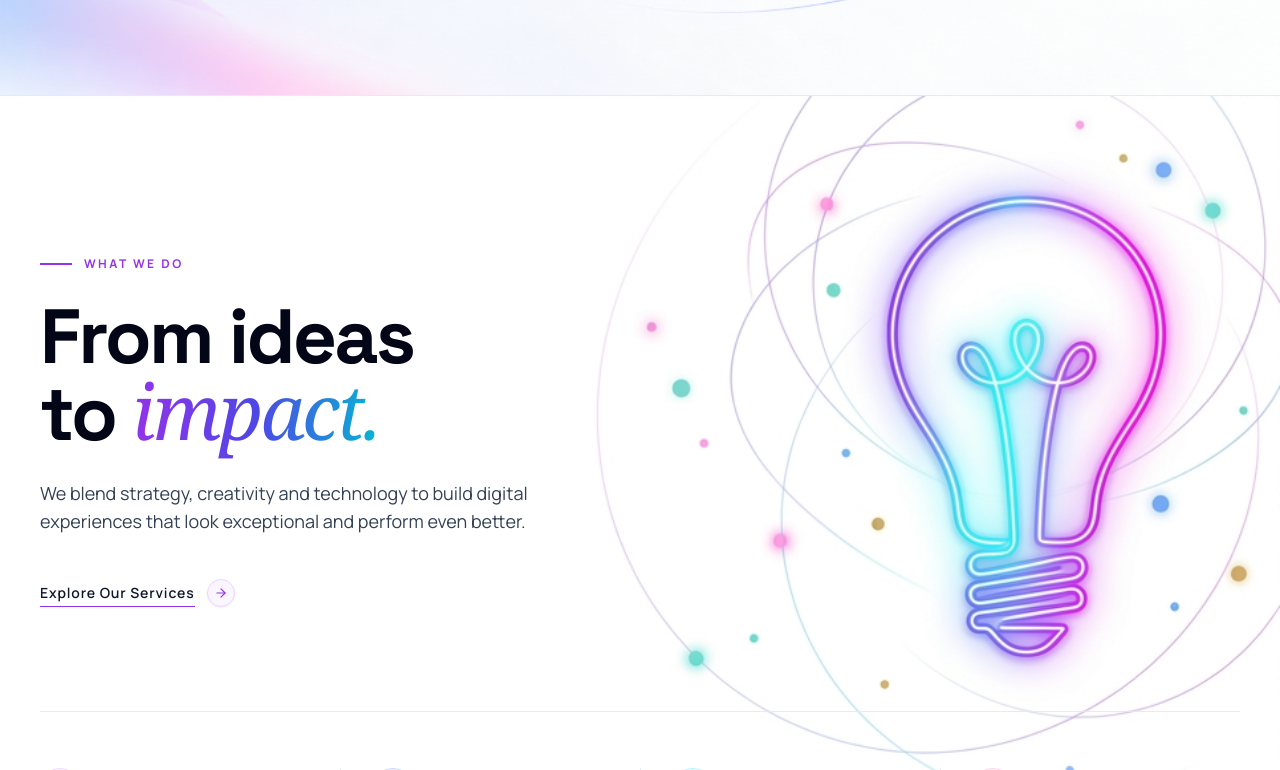
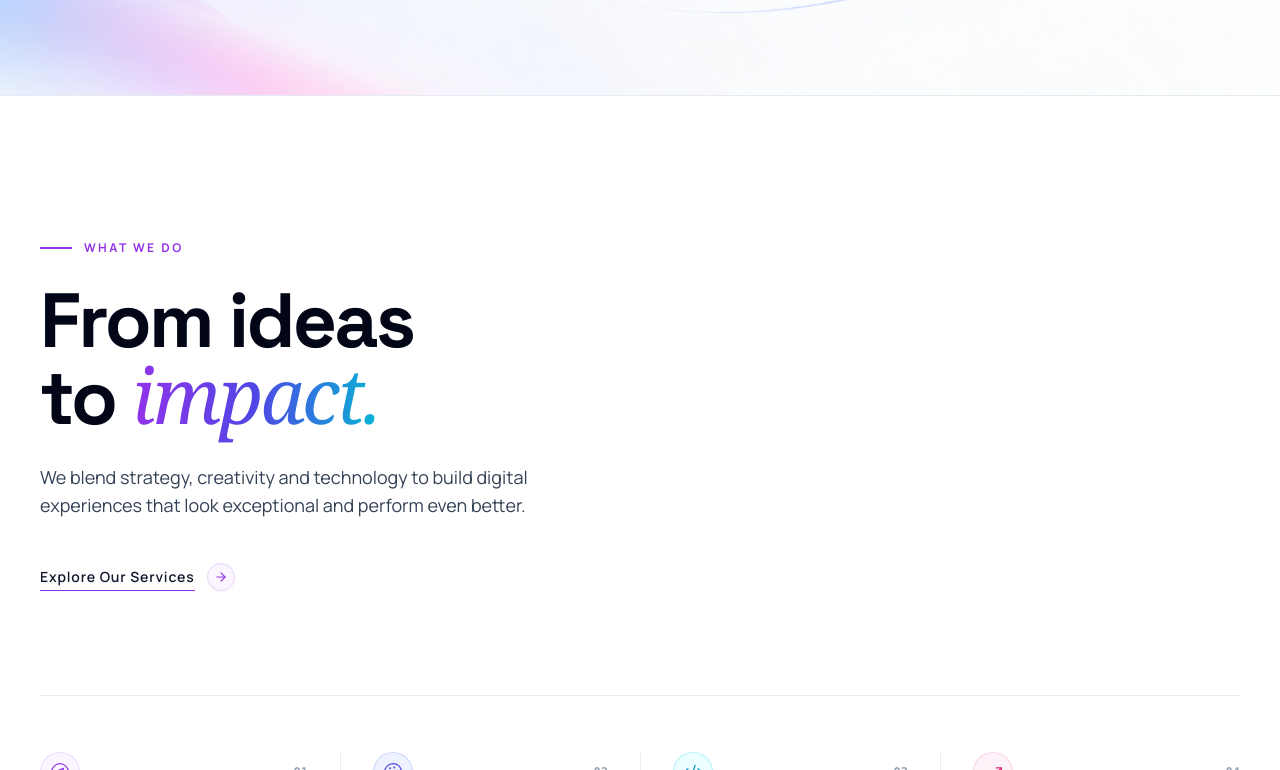
Before and after one commit to FaizaSami0007/KreaitX_By_Faiza, a Next.js app: page / in a window 1280 px wide. Shown: the part 1530-2300 px from the top of the page. Built offline with nearby package versions, Linux system fonts and the light colour scheme.

Commit message:
feat: make IdeasToImpact section background plain solid white

```diff
--- a/components/sections/IdeasToImpactSection.tsx
+++ b/components/sections/IdeasToImpactSection.tsx
@@ -46,21 +46,8 @@ export const IdeasToImpactSection: React.FC = () => {
   return (
     <section
       aria-labelledby="ideas-to-impact-heading"
-      className="relative bg-white text-slate-900 py-20 sm:py-28 lg:py-36 border-b border-slate-200/80 overflow-hidden min-h-[820px] lg:min-h-[880px] flex items-center"
+      className="relative bg-white text-slate-900 py-20 sm:py-28 lg:py-32 border-b border-slate-200/80 overflow-hidden flex items-center"
     >
-      {/* Ultra-Minimal Glowing Line-Art Idea Bulb Artwork */}
-      <div className="absolute inset-0 z-0 pointer-events-none select-none overflow-hidden">
-        <Image
-          src="/images/ideas-to-impact-minimal-bg.jpg"
-          alt="KreaitX Ideas to Impact Minimal Artwork"
-          fill
-          priority
-          sizes="100vw"
-          className="object-cover object-center lg:object-right select-none"
-          quality={95}
-        />
-      </div>
-
       <Container size="default" className="relative z-10 w-full max-w-[1280px] flex flex-col justify-between h-full space-y-16 sm:space-y-24">
 
         {/* Top / Main Editorial Content Grid */}
```
